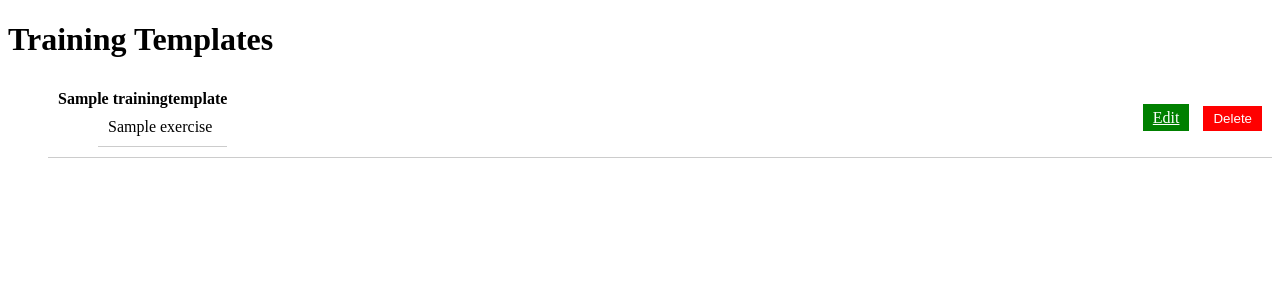
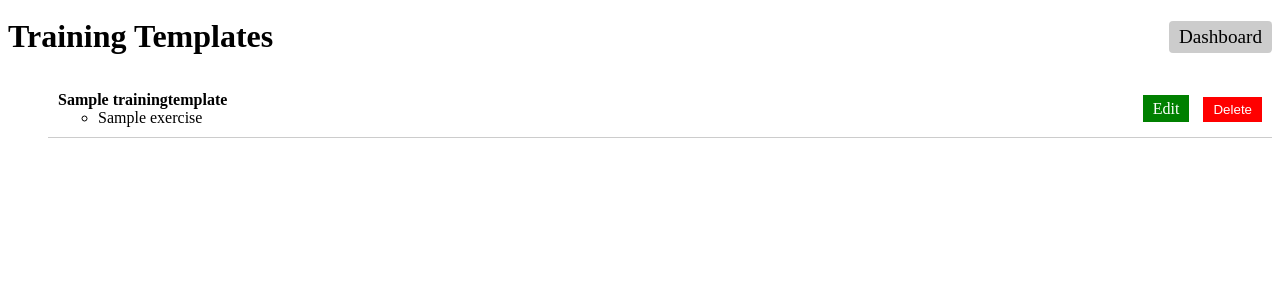
Before and after one commit to wtb-skill/training-django-, a Django app: page /training-templates/ in a window 1280 px wide. Shown: the top 300 px of the page. Run offline with Django 5.2, Linux system fonts and the light colour scheme; tables that the repository leaves empty hold one stand-in row (values such as "Sample post").

Commit message:
1. Add link to dashboard 2. Add some css to template list

```diff
--- a/training_project/training_templates/static/training_templates/styles.css
+++ b/training_project/training_templates/static/training_templates/styles.css
@@ -1,5 +1,29 @@
-/* static/training_templates/styles.css */
+/* Header styling */
+.header {
+    display: flex;
+    align-items: center;
+    justify-content: space-between;
+    padding: 10px 0;
+}
 
+.header h1 {
+    margin: 0;
+}
+
+.header .dashboard-link {
+    text-decoration: none;
+    color: #000;
+    font-size: 1.2em;
+    background-color: #ccc;  /* Add grey background */
+    padding: 5px 10px;  /* Add some padding for better appearance */
+    border-radius: 4px;  /* Optional: add rounded corners */
+}
+
+.header .dashboard-link:hover {
+    background-color: #aaa;  /* Change background color on hover */
+}
+
+/* Button styling */
 .button {
     margin-left: 10px;
     padding: 5px 10px;
@@ -7,13 +31,26 @@
     color: white;
     cursor: pointer;
 }
+
 .edit-button {
     background-color: green;
+    text-decoration: none; /* Remove underline */
 }
+
+.edit-button:hover {
+    background-color: #4CAF50; /* Dark green shade on hover */
+}
+
 .delete-button {
     background-color: red;
 }
-li {
+
+.delete-button:hover {
+    background-color: #f44336; /* Dark red shade on hover */
+}
+
+/* List item styling */
+.list-item {
     display: flex;
     justify-content: space-between;
     align-items: center;
--- a/training_project/training_templates/templates/training_templates/training_template_list.html
+++ b/training_project/training_templates/templates/training_templates/training_template_list.html
@@ -1,4 +1,3 @@
-<!-- templates/training_templates/training_template_list.html -->
 <!DOCTYPE html>
 <html>
 <head>
@@ -7,10 +6,13 @@
     <link rel="stylesheet" type="text/css" href="{% static 'training_templates/styles.css' %}">
 </head>
 <body>
-    <h1>Training Templates</h1>
+    <div class="header">
+        <h1>Training Templates</h1>
+        <a href="/" class="dashboard-link">Dashboard</a>
+    </div>
     <ul>
         {% for template, exercises_in_order in template_exercises %}
-            <li>
+            <li class="list-item">
                 <div>
                     <strong>{{ template.name }}</strong>
                     <ul>
```
Also changed, not shown: 1 other file.
